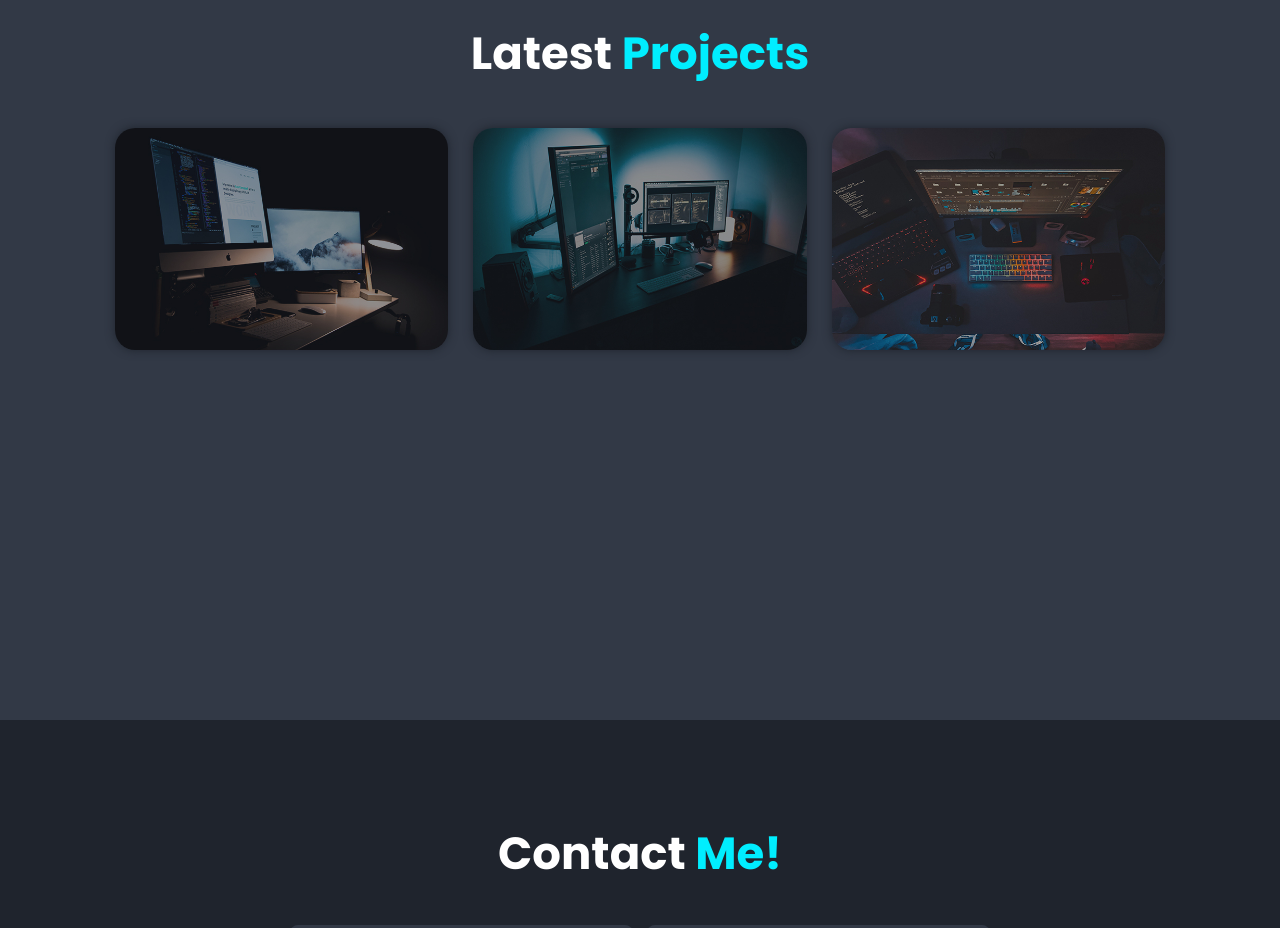
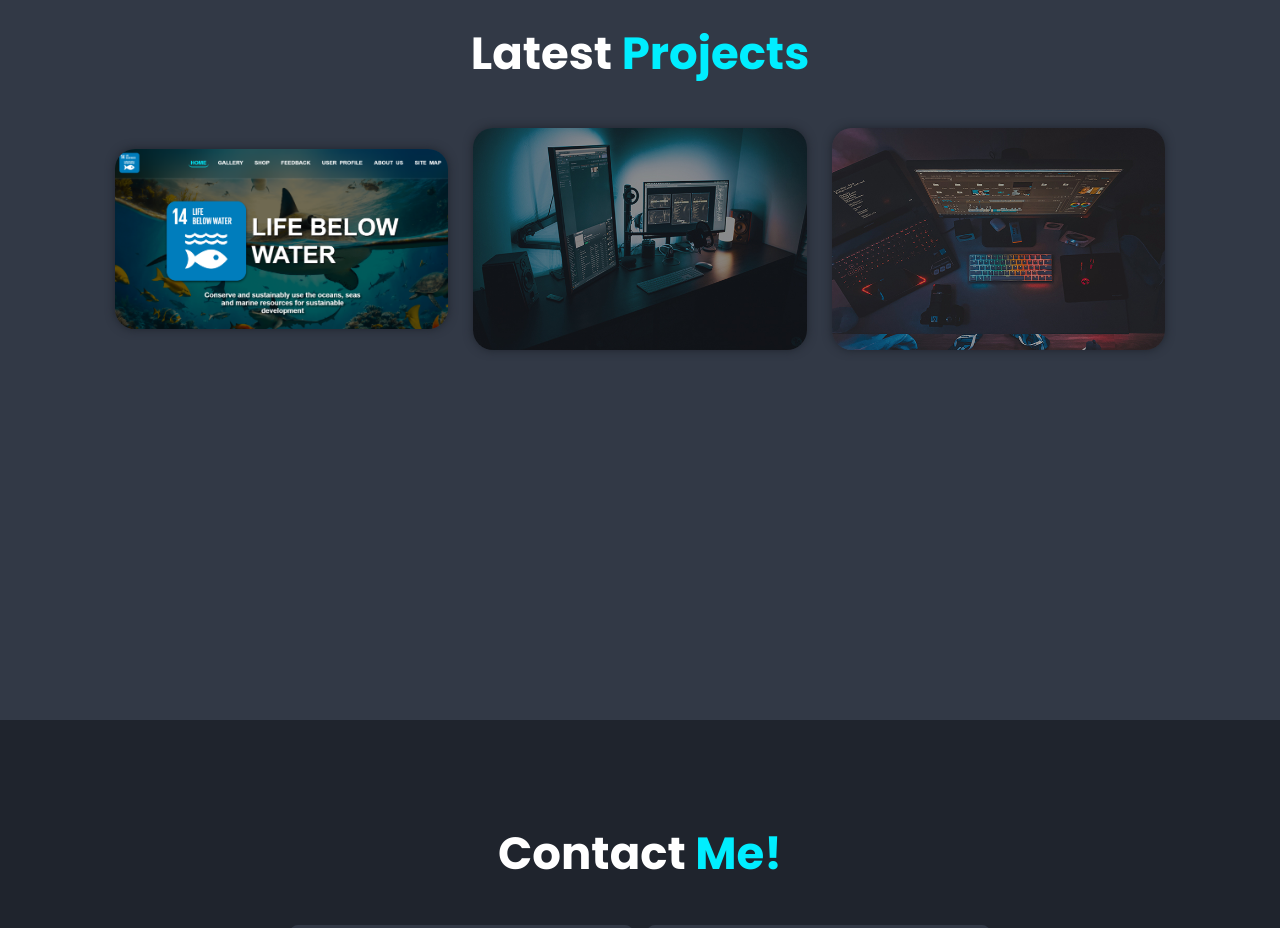
Before and after one commit to alwaysPasindu/myPortfolio, a plain HTML site: page index.html in a window 1280 px wide. Shown: the part 2480-3408 px from the top of the page. Drawn offline with nearby package versions, Linux system fonts and the light colour scheme.

Commit message:
Fixed common issues

```diff
--- a/index.html
+++ b/index.html
@@ -99,10 +99,10 @@
 
         <div class="portfolio-container">
             <div class="portfolio-box">
-                <img src="images/portfolio1.jpg" alt="">
+                <img src="images/portfolio11.png" alt="">
                 <div class="portfolio-layer">
-                    <h4>Web Design</h4>
-                    <p>Lorem ipsum dolor sit amet consectetur adipisicing elit. Accusantium, est?</p>
+                    <h4>Life Below Water Website</h4>
+                    <p>University Group Project</p>
                     <a href="#"><i class='bx bx-link-external' ></i></a>
                 </div>
 
```
Also changed, not shown: images/portfolio10.png (added), images/portfolio11.png (added).
